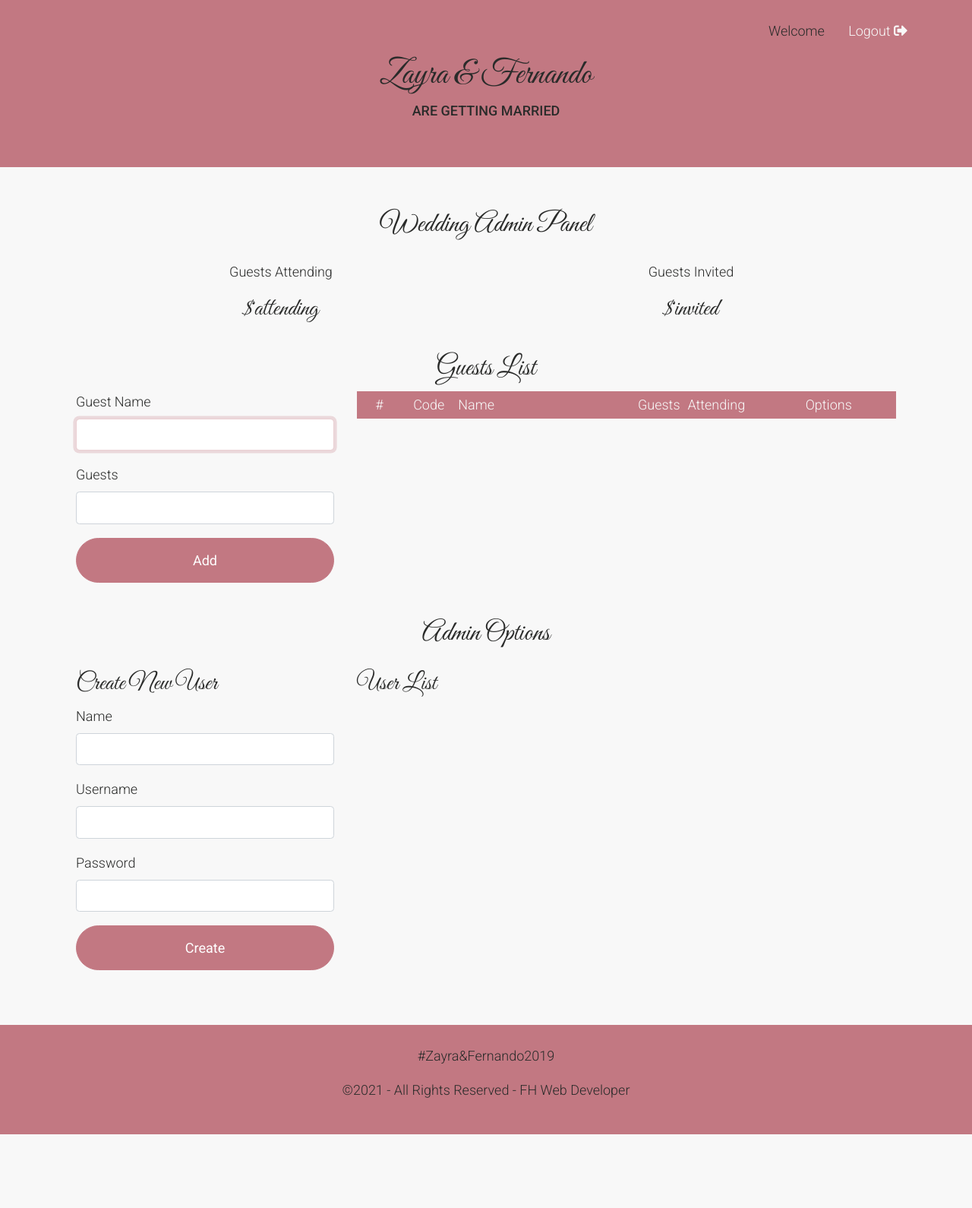
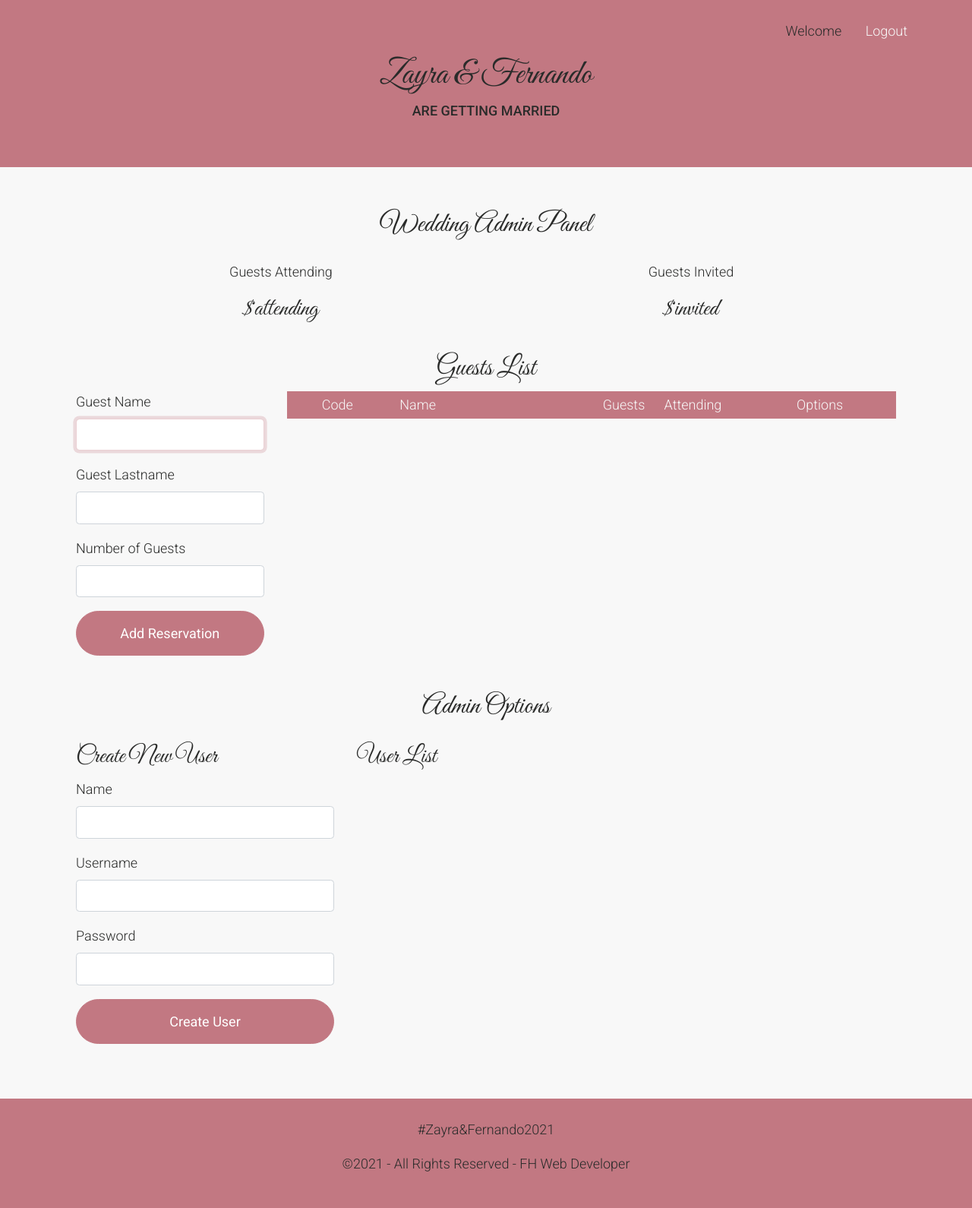
Before and after one commit to Hernandez-Fernando/rvsp-fh, a Node server app: page /admin in a window 1280 px wide. Shown: the whole page at 76% size. Before the commit the page ends 1493 px from the top, so only its background shows below. Run offline with Node 20, Linux system fonts and the light colour scheme; data that the repository does not hold is empty; some libraries are stand-ins or nearby versions.

Commit message:
Update
New feautres: Add Guest, Guest List, Search Reservation

```diff
--- a/controller/controller.js
+++ b/controller/controller.js
@@ -12,10 +12,30 @@
     model.confirmReservation(id, function(result) {
         res.json(result)
     })
-	}
+}
+
+function getGuestList(req, res, callback) {
+
+    model.getGuestList(function(result) {
+        callback(result)
+    })
+}
+
+function addGuest(req, res) {
+    let guestName = req.body.guestName
+    let guestLastname = req.body.guestLastname
+    let guestCode = req.body.guestCode
+    let guestNumber = req.body.guestNumber
+
+    model.addGuest(guestName, guestLastname, guestCode, guestNumber, function(result) {
+        res.json(result)
+    })
+}
 
 
 module.exports = {
     getReservation: getReservation,
-		confirmReservation: confirmReservation
+    confirmReservation: confirmReservation,
+    getGuestList: getGuestList,
+    addGuest: addGuest
 }
--- a/index.js
+++ b/index.js
@@ -1,11 +1,17 @@
 require('dotenv').config()
 const express = require('express')
 const session = require('express-session')
+const bcrypt = require('bcrypt')
+const saltRounds = 10
 const path = require('path')
 const PORT = process.env.PORT || 5000
 const app = express()
 const controller = require('./controller/controller.js')
 
+// REMOVE THIS LINE BEFORE DEPLOYING //
+if ("development" == app.get("env")) {
+  process.env.NODE_TLS_REJECT_UNAUTHORIZED = "0";
+}
 
 // App Settings
 app.use(express.static(path.join(__dirname, 'public')))
@@ -17,33 +23,20 @@
 // Routing
 app.get('/', (req, res) => res.render('pages/index'))
 app.post('/reservation', controller.getReservation)
-app.post('/confirm', controller.confirmReservation)
-app.get('/admin', (req, res) => res.render('pages/admin'))
+app.post('/confirmation', controller.confirmReservation)
+app.get('/admin', function(req, res) {
+    controller.getGuestList(req, res, function (results) {
+      let params = {
+      guests: results
+    }
+    res.render('pages/admin', params)
+  })
+
+})
+app.post('/addGuest', controller.addGuest)
+app.post('/refreshGuests', controller.getGuestList)
 app.get('/login', (req, res) => res.render('pages/login'))
 
 
 
 app.listen(PORT, () => console.log(`App ready on ${PORT}`))
-
-
-
-/*
-
-function getGuestList(res) {
-  pg.connect(function(err, client, done) {
-      if (err) {
-        return console.error('error fetching client from pool', err);
-      }
-      console.log("connected to database");
-      client.query(`SELECT * FROM guests`, function(err, data) {
-        done();
-        if (err) {
-          return console.error('error running query', err);
-        }
-
-        // res.send(data.rows)
-      });
-    });
-}
-
- */
--- a/model/model.js
+++ b/model/model.js
@@ -1,5 +1,7 @@
 const { Pool } = require('pg');
-const connectionString = process.env.DATABASE_URL
+// const connectionString = process.env.DATABASE_URL
+// REMOVE THIS LINE BEFORE DEPLOYING
+const connectionString = 'postgres://juycvdxtmbipba:540b7db27f3db1dbaa917cb95cabc42d1858841e6f7240b4260a39e1a6d28e77@ec2-54-166-114-48.compute-1.amazonaws.com:5432/d5tda5191gg8dl?ssl=true'
 
 const pool = new Pool({ connectionString: connectionString })
 
@@ -16,30 +18,27 @@
             callback(data)
         }
     })
-
 }
 
 function confirmReservation(id, callback) {
 
-    let sql = "SELECT * FROM guests WHERE guestCode =$1::text";
+    let sql = "UPDATE guests SET guestAttending = 'Yes' WHERE guestId =$1::int";
     let params = [id]
     pool.query(sql, params, function(err, result) {
         if (err) {
             console.log("Error in query: ")
             console.log(err)
         } else {
-        let data = result.rows
+            let data = result.rowCount
             callback(data)
         }
     })
-
 }
 
 
 function getGuestList(callback) {
-let sql = "SELECT * FROM guests";
-    let params = [code]
-    pool.query(sql, params, function(err, result) {
+    let sql = "SELECT * FROM guests ORDER BY guestName";
+    pool.query(sql, function(err, result) {
         if (err) {
             console.log("Error in query: ")
             console.log(err)
@@ -50,8 +49,19 @@
 	})
 }
 
-function addGuest(name, lastname, code, guests) {
+function addGuest(name, lastname, code, guests, callback) {
 
+    let sql = `INSERT INTO guests VALUES (DEFAULT, '${name}', '${lastname}', '${code}', ${guests}, DEFAULT)`;
+
+    pool.query(sql, function(err, result) {
+        if (err) {
+            console.log("Error in query: ")
+            console.log(err)
+        } else {
+            let data = result.rowCount
+            callback(data)
+        }
+    })
 }
 
 function addUser(name, user, password) {
@@ -62,5 +72,6 @@
     getReservation: getReservation,
     getGuestList: getGuestList,
     addGuest: addGuest,
-    addUser: addUser
+    addUser: addUser,
+    confirmReservation: confirmReservation
 }
--- a/package.json
+++ b/package.json
@@ -10,6 +10,7 @@
   "author": "Fernando Hernandez",
   "license": "ISC",
   "dependencies": {
+    "bcrypt": "^5.0.0",
     "dotenv": "^8.2.0",
     "ejs": "^3.1.5",
     "express": "^4.17.1",
--- /dev/null
+++ b/public/js/admin.js
@@ -0,0 +1,61 @@
+function refreshGuests() {
+    $.post("/refreshGuests", function(data) {
+        let outcome = ''
+        for (let i = 0; i < data.length; i++) {
+            outcome += '<div class="row border-bottom mb-1">'
+            outcome += `<div class="col-lg-2"><p class="text-center my-1">${data[i].guestcode}</p></div>`
+            outcome += `<div class="col-lg-4"><p class="my-1">${data[i].guestname} ${data[i].guestLastname}</p></div>`
+            outcome += `<div class="col-lg-1"><p class="text-center my-1">${data[i].guestnumber}</p></div>`
+            outcome += `<div class="col-lg-2"><p class="text-center my-1">${data[i].guestattending}</p></div>`
+            outcome += '<div class="col-lg-3"><p class="text-center my-1">Options</p></div>'
+            outcome += '</div>'
+        }
+
+        $('#guestList').html(outcome)
+    })
+}
+
+
+function addGuest() {
+    let guestName = $('#guestName').val()
+    let guestLastname = $('#guestLastname').val()
+    let guestNumber = $('#guestNumber').val()
+    let guestCode = generateCode(guestName, guestLastname)
+    guestCode = guestCode.toUpperCase()
+
+    $.post("/addGuest", {guestName: guestName, guestLastname: guestLastname, guestCode: guestCode, guestNumber: guestNumber}, function(data) {
+
+        // Clear Inputs
+        $('#guestName').val('')
+        $('#guestLastname').val('')
+        $('#guestNumber').val('')
+
+        if(data !=0 ) {
+            outcome = `<div class="alert alert-success alert-dismissible fade show" role="alert">
+            <strong>Success!</strong> Reservation added successfuly for ${guestName} ${guestLastname}. The reservation code is <strong>${guestCode}</strong>.
+            <button type="button" class="close" data-dismiss="alert" aria-label="Close">
+              <span aria-hidden="true">&times;</span>
+            </button>
+          </div>`
+          refreshGuests()
+        } else {
+            outcome = `<div class="alert alert-danger alert-dismissible fade show" role="alert">
+            The reservation for ${guestName} ${guestLastname} cannot be completed at this moment, please try again.
+            <button type="button" class="close" data-dismiss="alert" aria-label="Close">
+              <span aria-hidden="true">&times;</span>
+            </button>
+          </div>`
+        }
+        $('#alerts').html(outcome)
+    })
+
+}
+
+function generateCode(name, lastname) {
+    let firstBlock = name.substring(0,2)
+    let secondBlock = lastname.substring(0,2)
+    let thirdBlock = Math.floor(Math.random() * Math.floor(99))
+    if (thirdBlock < 10) thirdBlock = '0' + thirdBlock
+    let code = firstBlock + secondBlock + thirdBlock
+    return code
+}
--- a/views/pages/admin.ejs
+++ b/views/pages/admin.ejs
@@ -6,7 +6,6 @@
 <meta name="viewport" content="width=device-width, initial-scale=1.0">
 <link rel="stylesheet" href="https://cdnjs.cloudflare.com/ajax/libs/normalize/5.0.0/normalize.min.css">
 <link href="https://fonts.googleapis.com/css?family=Great+Vibes|Roboto:300,400,500&display=swap" rel="stylesheet">
-<link rel="stylesheet" href="https://use.fontawesome.com/releases/v5.8.2/css/all.css" integrity="sha384-oS3vJWv+0UjzBfQzYUhtDYW+Pj2yciDJxpsK1OYPAYjqT085Qq/1cq5FLXAZQ7Ay" crossorigin="anonymous">
 <link rel="stylesheet" href="css/style-min.css">
 
 </head>
@@ -22,6 +21,7 @@
 </header>
 <main class="main bg-light text-dark py-4 px-2">
 	<div class="container py-4">
+		<div id="alerts"></div>
 			<section class="guest-info container">
 
 				<h2 class="text-center mb-4">Wedding Admin Panel</h2>
@@ -44,31 +44,29 @@
 				<div class="container">
 					<h2 class="text-center">Guests List</h2>
 					<div class="row">
-						<div class="col-lg-4">
-						  <form action="/addGuest" method="post">
+						<div class="col-lg-3">
 							  <div class="form-group">
 						        <label for="guestName">Guest Name</label>
-						        <input class="form-control" type="text" name="guestName" required autofocus>
+						        <input id="guestName" class="form-control" type="text" name="guestName" required autofocus>
 							</div>
 							<div class="form-group">
-						        <label for="guests">Guests</label>
-						        <input class="form-control" type="text" name="guests" required>
+						        <label for="guestLastname">Guest Lastname</label>
+						        <input id="guestLastname" class="form-control" type="text" name="guestLastname" required>
 							</div>
 							<div class="form-group">
-						        <button class="btn btn-primary w-100" type="submit" class="button">Add</button>
+						        <label for="guestNumber">Number of Guests</label>
+						        <input id="guestNumber" class="form-control" type="text" name="guestNumber" required>
+							</div>
+							<div class="form-group">
+						        <button class="btn btn-primary w-100" class="button" onclick="addGuest()">Add Reservation</button>
 						     </div>
-							<input type="hidden" name="action" value="add">
-						  </form>
 						</div>
 
 
-						<div class="col-lg-8">
+						<div class="col-lg-9">
 							<div class="container">
-								<div class="row bg-primary text-light">
-									<div class="col-lg-1">
-										<p class="text-center my-1">#</p>
-									</div>
-									<div class="col-lg-1">
+								<div class="row bg-primary text-light mb-1">
+									<div class="col-lg-2">
 										<p class="text-center my-1">Code</p>
 									</div>
 									<div class="col-lg-4">
@@ -84,8 +82,30 @@
 										<p class="text-center my-1">Options</p>
 									</div>
 								</div>
-
-
+								<div id="guestList">
+									<% for (let i = 0; i < guests.length; i++) { %>
+								<div class="row border-bottom mb-1">
+									<!-- <div class="col-lg-1">
+										<p class="text-center my-1">#</p>
+									</div> -->
+									<div class="col-lg-2">
+										<p class="text-center my-1"><%= guests[i].guestcode %></p>
+									</div>
+									<div class="col-lg-4">
+										<p class="my-1"><%= guests[i].guestname + " " + guests[i].guestlastname %></p>
+									</div>
+									<div class="col-lg-1">
+										<p class="text-center my-1"><%= guests[i].guestnumber %></p>
+									</div>
+									<div class="col-lg-2">
+										<p class="text-center my-1"><%= guests[i].guestattending %></p>
+									</div>
+									<div class="col-lg-3">
+										<p class="text-center my-1">Options</p>
+									</div>
+								</div>
+								<% } %>
+								</div>
 							</div>
 
 						</div>
@@ -98,7 +118,6 @@
 			<div class="row">
 				<div class="col-lg-4">
 					<h3>Create New User</h3>
-				  <form action="/addUser" method="post">
 					  <div class="form-group">
 				        <label for="name">Name</label>
 				        <input class="form-control" type="text" name="name" required>
@@ -112,10 +131,8 @@
 				        <input class="form-control" type="password" name="password" required>
 					</div>
 					<div class="form-group">
-				        <button class="btn btn-primary w-100" type="submit" class="button">Create</button>
+				        <button class="btn btn-primary w-100" class="button" onclick="addUser()">Create User</button>
 				     </div>
-					<input type="hidden" name="action" value="newUser">
-				  </form>
 				</div>
 
 				<div class="col-lg-8">
@@ -129,10 +146,13 @@
 
 <footer class="bg-primary py-4">
 	<div class="container text-center">
-		<p class="hashtag">#Zayra&amp;Fernando2019</p>
+		<p class="hashtag">#Zayra&amp;Fernando2021</p>
 		<p class="copy">&copy;2021 - All Rights Reserved - FH Web Developer</p>
 	</div>
 </footer>
 
+<script src="https://ajax.googleapis.com/ajax/libs/jquery/3.4.1/jquery.min.js"></script>
+<script src="js/admin.js"></script>
+<script src="https://stackpath.bootstrapcdn.com/bootstrap/4.3.1/js/bootstrap.min.js" integrity="sha384-JjSmVgyd0p3pXB1rRibZUAYoIIy6OrQ6VrjIEaFf/nJGzIxFDsf4x0xIM+B07jRM" crossorigin="anonymous"></script>
 </body>
 </html>
```
Also changed, not shown: public/js/main.js (+11 -4 lines), 2 other files. Lines whose indentation alone changed are shown as unchanged.
